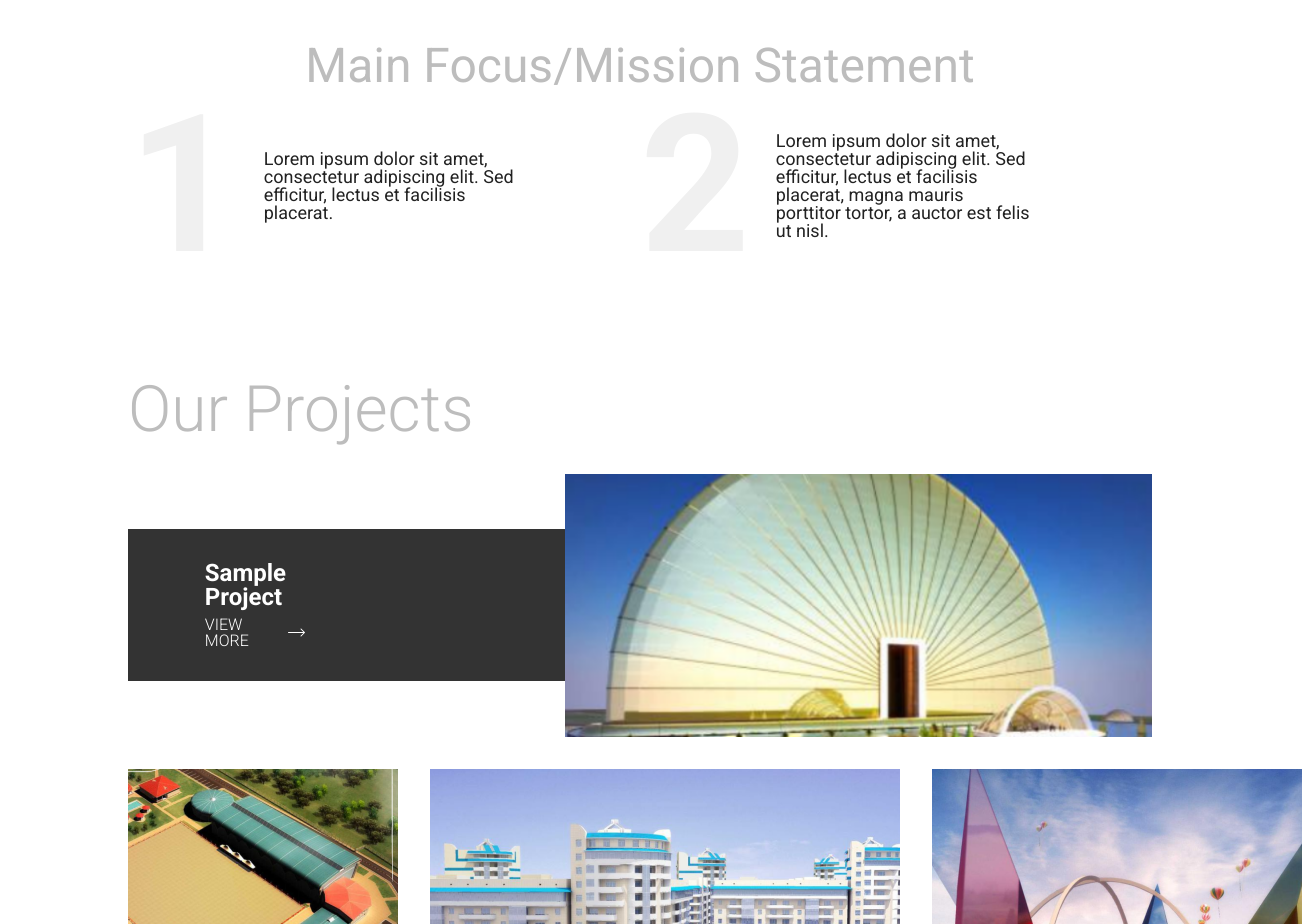
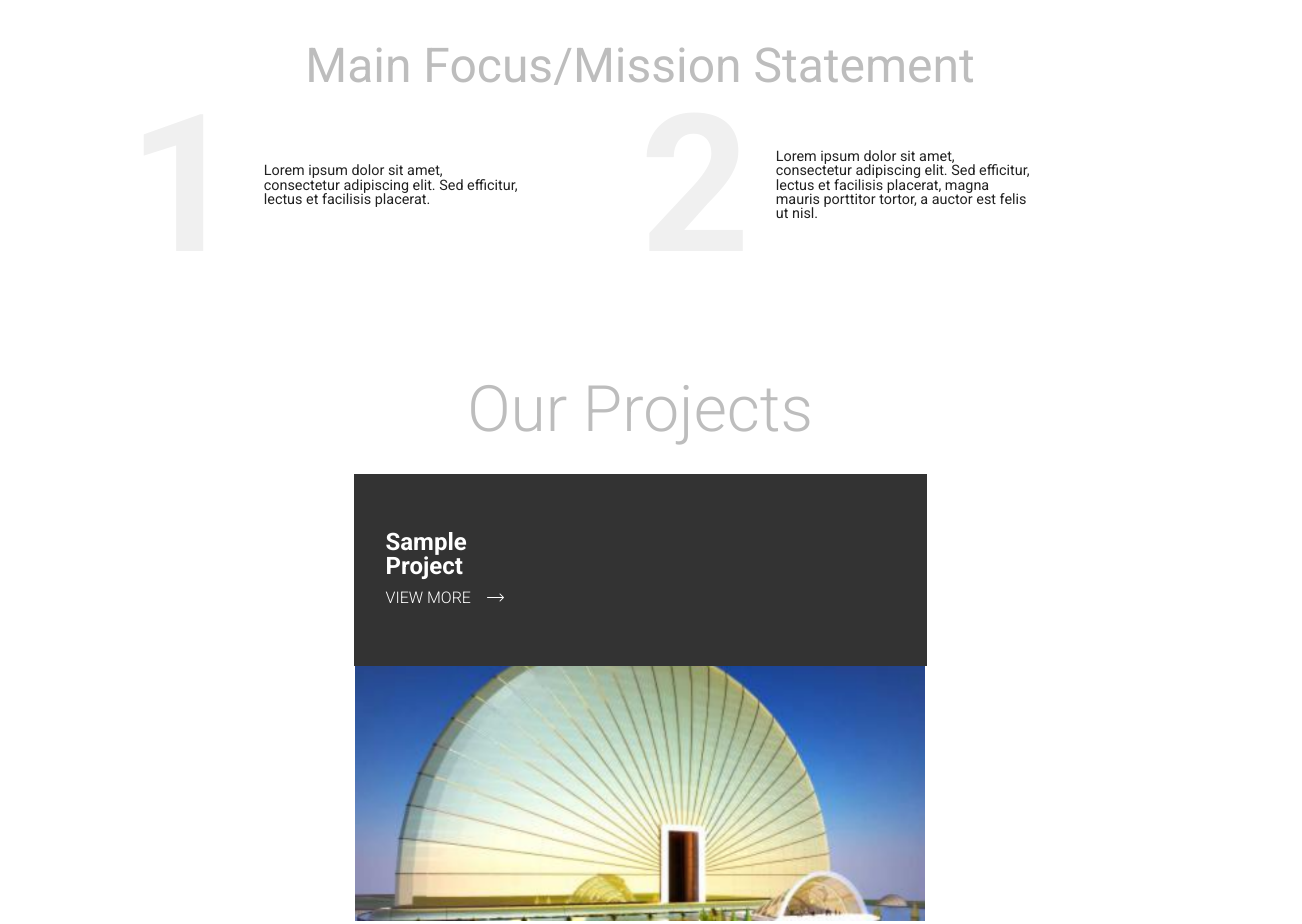
Before and after one commit to AdamJednacz/Projekt-9, a React (Create React App) app in the folder my-app/: page / in a window 1280 px wide. Shown: the part 1540-2464 px from the top of the page, 1302 px wide, since content can reach past the window. Built offline with nearby package versions, Linux system fonts and the light colour scheme; a small style sheet from the web is missing.

Commit message:
project view tablet

```diff
--- a/my-app/src/scss/style/_mission.scss
+++ b/my-app/src/scss/style/_mission.scss
@@ -11,6 +11,7 @@
       @include phone{
         text-align: center;
         font-size: 5vh;
+        word-wrap: anywhere;
       }
       @include tablet{
         text-align: center;
@@ -50,7 +51,7 @@
             font-size: 192px;
           }
           @include tablet{
-            font-size: 192px;
+            font-size: 24vh;
           }
           &:nth-of-type(1){
             @include tablet{
@@ -65,7 +66,7 @@
             font-size: 18px;
           }
           @include tablet{
-            font-size: 18px;
+            font-size: 1.8vh;
           }
         }
       }
--- a/my-app/src/scss/style/_projects_view.scss
+++ b/my-app/src/scss/style/_projects_view.scss
@@ -15,6 +15,9 @@
       text-align: center;
       font-size: 6vh;
     }
+    @include tablet{
+      text-align:center ;
+    }
   }
   .projects_view_items {
     position: relative;
@@ -28,6 +31,10 @@
         flex-direction: column;
         gap: 0;
       }
+      @include tablet{
+        flex-direction: column;
+        gap: 0;
+      }
       .projects_view_item_text {
         background-color: #333333;
         padding: 3.5em 16em 3.5em 2em;
@@ -37,7 +44,8 @@
           text-align: center;
         }
         @include tablet{
-        padding: 4vh  20vw 4vh 6vw;
+
+        width: 50%;
         }
         h2 {
           font-size: 5.1vh;
@@ -74,7 +82,7 @@
           margin-top: 2em;
         }
         @include tablet{
-          width: 67.5%;
+          width: 100%;
         }
       }
       .projects_view_item_img {
@@ -85,7 +93,9 @@
         @include phone{
           width: 100%;
         }
-
+        @include tablet{
+          width: 100%;
+        }
         &:nth-of-type(2){
           margin:2em 2em 0 2em;
         }
```
